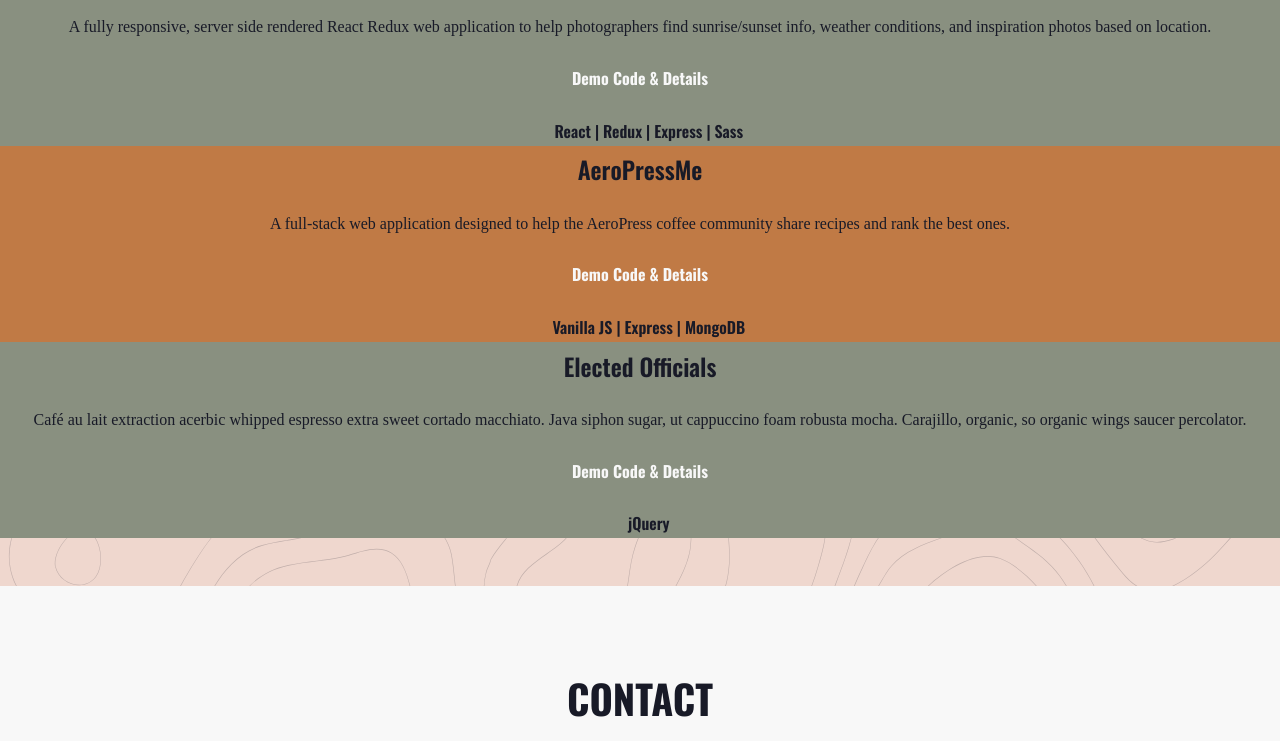
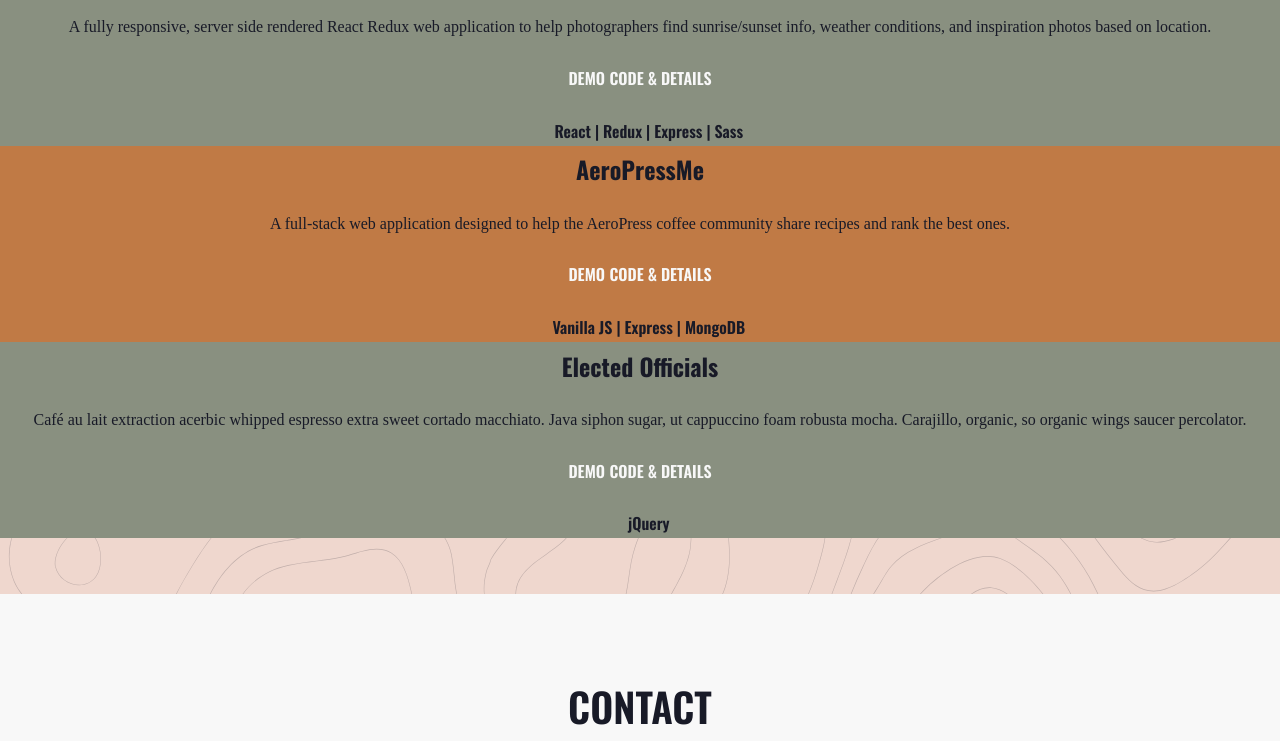
Before and after one commit to bvellek/portfolio, a website: page index.html in a window 1280 px wide. Shown: the part 1339-2080 px from the top of the page. Drawn offline with nearby package versions, Linux system fonts and the light colour scheme; a web font is replaced by a local one.

Commit message:
added href to projects

```diff
--- a/index.html
+++ b/index.html
@@ -69,9 +69,9 @@
           <summary>
             <h3>Lumen Spot</h3></summary>
           <p>A fully responsive, server side rendered React Redux web application to help photographers find sunrise/sunset info, weather conditions, and inspiration photos based on location.</p>
-          <div class="">
-            <a href="#">Demo</a>
-            <a href="#">Code &amp; Details</a>
+          <div class="code-links">
+            <a href="https://lumen-spot.herokuapp.com/" target="_lumen-demo"><span class="visually-hidden">Lumen Spot</span>Demo</a>
+            <a href="https://github.com/bvellek/lumen-spot-app" target="_lumen-code"><span class="visually-hidden">Lumen Spot</span>Code &amp; Details</a>
           </div>
           <ul>
             <li>React</li> |
@@ -90,9 +90,9 @@
           <summary>
             <h3>AeroPressMe</h3></summary>
           <p>A full-stack web application designed to help the AeroPress coffee community share recipes and rank the best ones.</p>
-          <div class="">
-            <a href="#">Demo</a>
-            <a href="#">Code &amp; Details</a>
+          <div class="code-links">
+            <a href="https://aeropress-me-app.herokuapp.com/" target="_aeropressme-demo"><span class="visually-hidden">AeroPressMe</span>Demo</a>
+            <a href="https://github.com/bvellek/aeropress-me-app" target="_aeropressme-code"><span class="visually-hidden">AeroPressMe</span>Code &amp; Details</a>
           </div>
           <ul>
             <li>Vanilla JS</li> |
@@ -111,9 +111,9 @@
           <summary>
             <h3>Elected Officials</h3></summary>
           <p>Café au lait extraction acerbic whipped espresso extra sweet cortado macchiato. Java siphon sugar, ut cappuccino foam robusta mocha. Carajillo, organic, so organic wings saucer percolator.</p>
-          <div class="">
-            <a href="#">Demo</a>
-            <a href="#">Code &amp; Details</a>
+          <div class="code-links">
+            <a href="https://bvellek.github.io/elected-officials-app/" target="_elected-demo"><span class="visually-hidden">Elected Officials</span>Demo</a>
+            <a href="https://github.com/bvellek/elected-officials-app" target="_elected-code"><span class="visually-hidden">Elected Officials</span>Code &amp; Details</a>
           </div>
           <ul>
             <li>jQuery</li>
--- a/public/css/base/_general.scss
+++ b/public/css/base/_general.scss
@@ -26,7 +26,7 @@
 
 h2 {
 	font-size: 2.5em;
-	font-weight: 700;
+	font-weight: 600;
 	margin-top: 0.4em;
 	margin-bottom: 0.4em;
 	font-family: 'Oswald';
@@ -36,7 +36,7 @@
 
 h3 {
 	font-size: 1.5em;
-	font-weight: 600;
+	font-weight: 700;
 	margin-top: 0.4em;
 	margin-bottom: 0.4em;
 	font-family: 'Oswald';
@@ -83,13 +83,12 @@
 a {
 	color: #f8f8f8;
 	font-family: 'Oswald';
-	font-weight: 700;
+	font-weight: 600;
 	text-decoration: none;
 }
 
 a:hover {
 	font-family: 'Oswald';
-	font-weight: 700;
 	color: #fa8153;
 }
 
--- a/public/css/component/_projects.scss
+++ b/public/css/component/_projects.scss
@@ -3,7 +3,7 @@
   background-image: url("../img/bg-proj.svg");
   background-size: cover;
   background-color: $bg-orange-transparent;
-  padding-bottom: 3em;
+  padding-bottom: 3.5em;
   margin-top: $margin-before * 2.5;
 
   h2 {
@@ -26,7 +26,9 @@
     color: $white;
   }
 
-
+  .code-links {
+    text-transform: uppercase;
+  }
 
   ul {
     margin-bottom: 0;
```
Also changed, not shown: public/css/main.css.
